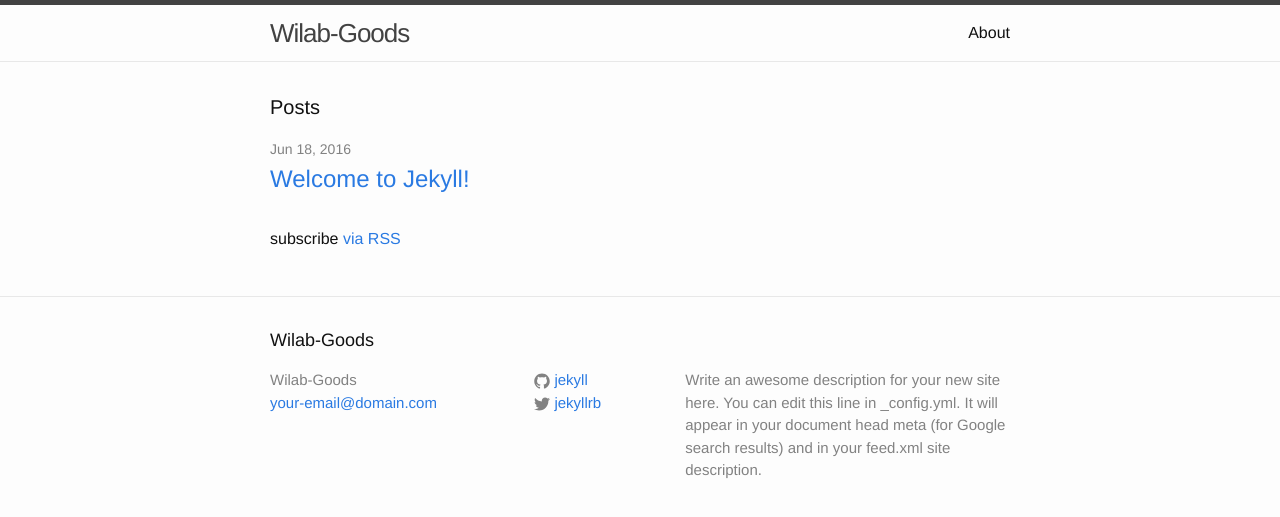
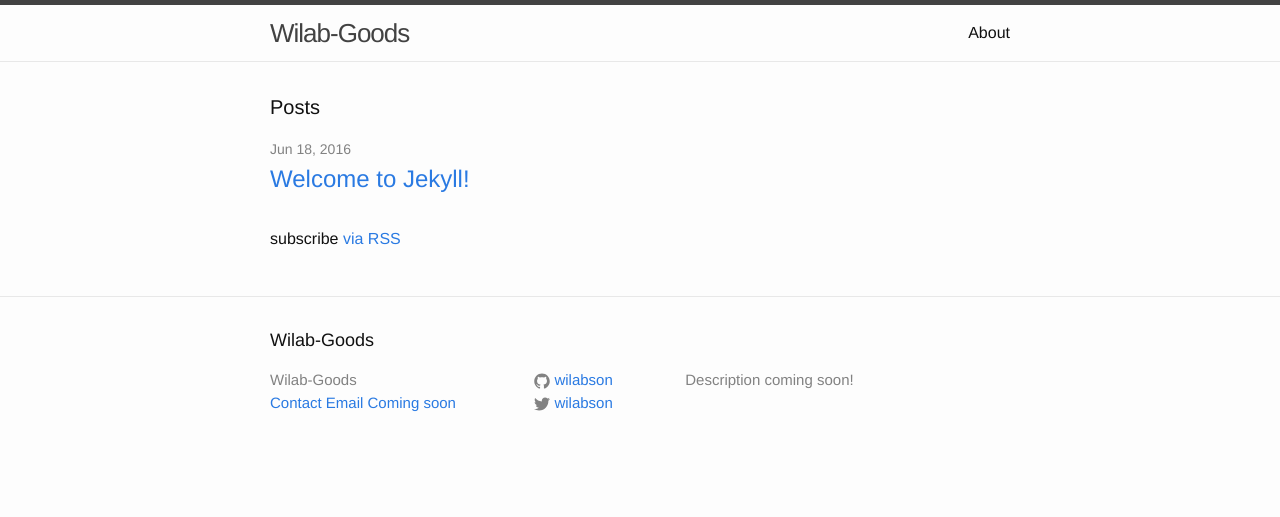
Before and after one commit to wilabson/wilabson.github.io, a Jekyll site: the page built from index.html, in a window 1280 px wide. Shown: the top 517 px of the page. Built offline with Jekyll 4.4.1, drawn with Linux system fonts in a browser that asks for light colours.

Commit message:
Update _config.yml

```diff
--- a/_config.yml
+++ b/_config.yml
@@ -7,15 +7,13 @@
 
 # Site settings
 title: Wilab-Goods
-email: your-email@domain.com
+email: Contact Email Coming soon
 description: > # this means to ignore newlines until "baseurl:"
-  Write an awesome description for your new site here. You can edit this
-  line in _config.yml. It will appear in your document head meta (for
-  Google search results) and in your feed.xml site description.
+  Description coming soon!
 baseurl: "" # the subpath of your site, e.g. /blog
 url: "http://yourdomain.com" # the base hostname & protocol for your site
-twitter_username: jekyllrb
-github_username:  jekyll
+twitter_username: wilabson
+github_username:  wilabson
 
 # Build settings
 markdown: kramdown
```
